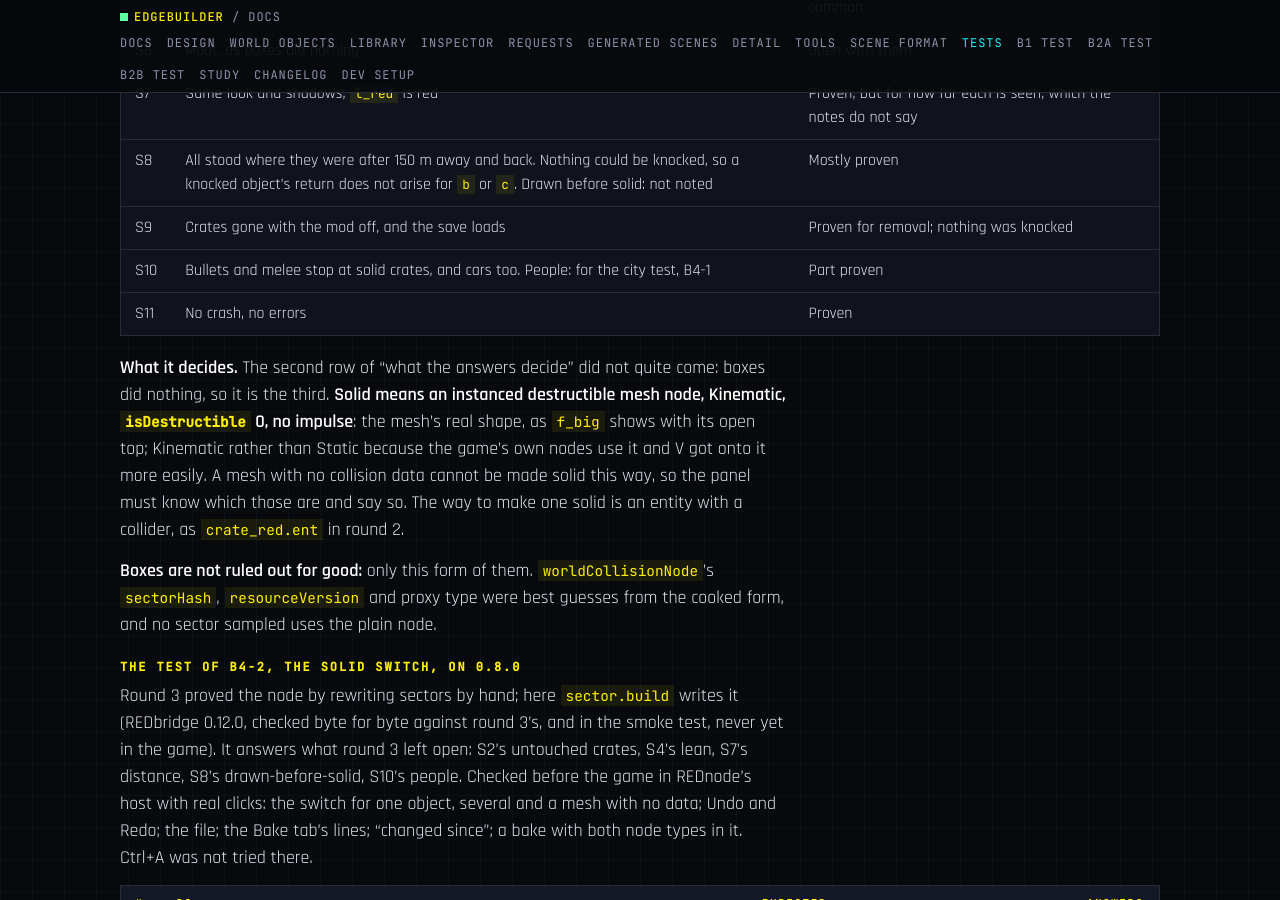
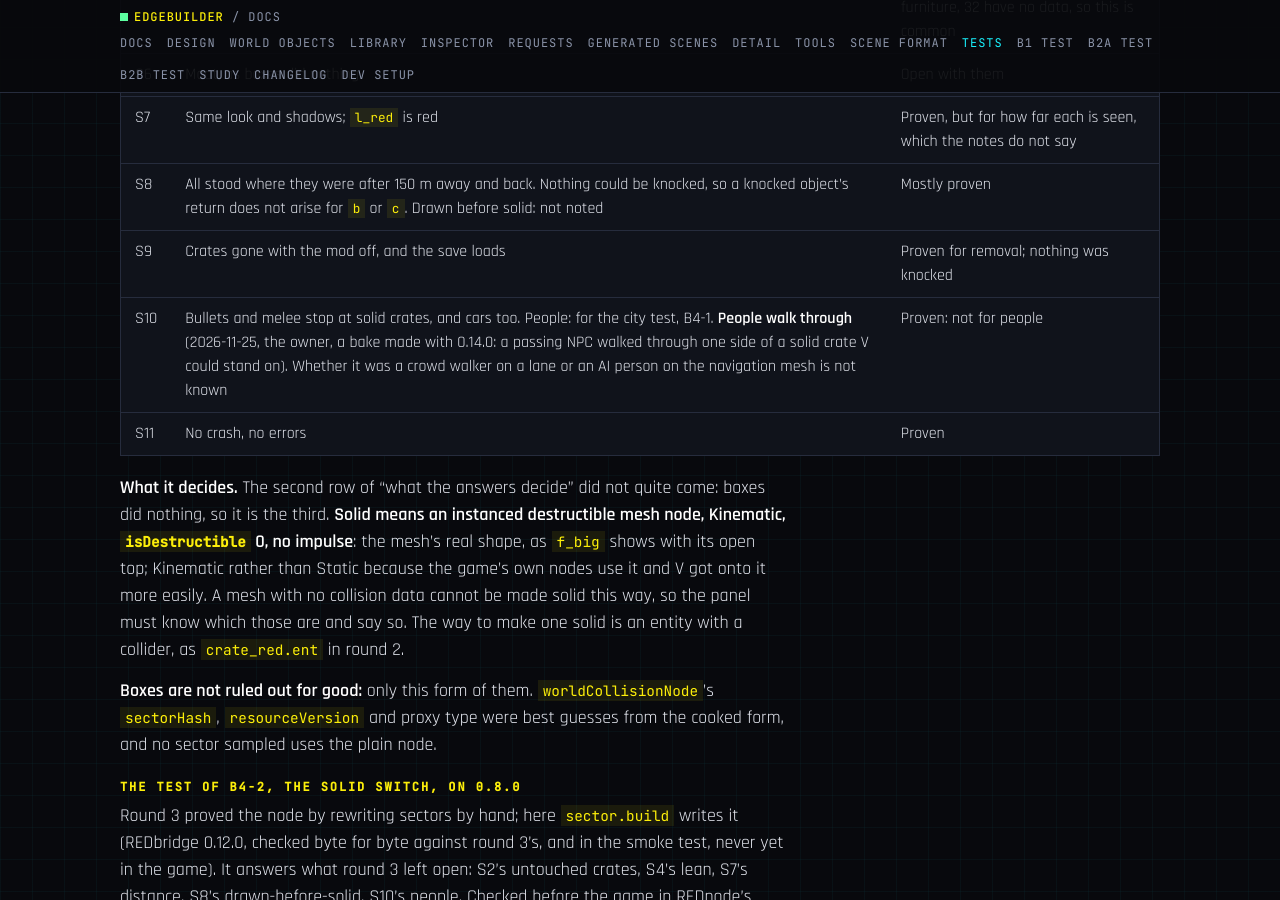
Before and after one commit to Edgemodders/EDGEbuilder, a Jekyll site: the page built from docs/testing.md, in a window 1280 px wide and 900 px high, scrolled down 27333 px. Built offline with Jekyll 4.4.1, drawn with Linux system fonts in a browser that asks for light colours.

Commit message:
Testing: S10's people walk through a solid baked crate (seen 2026-11-25)
Co-Authored-By: Claude Opus 5.5 <noreply@anthropic.com>

```diff
--- a/docs/testing.md
+++ b/docs/testing.md
@@ -500,7 +500,7 @@ The logs: all five game starts of the test loaded; ArchiveXL merged the block in
 | S7 | Same look and shadows; `l_red` is red | Proven, but for how far each is seen, which the notes do not say |
 | S8 | All stood where they were after 150 m away and back. Nothing could be knocked, so a knocked object's return does not arise for `b` or `c`. Drawn before solid: not noted | Mostly proven |
 | S9 | Crates gone with the mod off, and the save loads | Proven for removal; nothing was knocked |
-| S10 | Bullets and melee stop at solid crates, and cars too. People: for the city test, B4-1 | Part proven |
+| S10 | Bullets and melee stop at solid crates, and cars too. People: for the city test, B4-1. **People walk through** (2026-11-25, the owner, a bake made with 0.14.0: a passing NPC walked through one side of a solid crate V could stand on). Whether it was a crowd walker on a lane or an AI person on the navigation mesh is not known | Proven: not for people |
 | S11 | No crash, no errors | Proven |
 
 **What it decides.** The second row of "what the answers decide" did not quite come: boxes did nothing, so it is the third. **Solid means an instanced destructible mesh node, Kinematic, `isDestructible` 0, no impulse**: the mesh's real shape, as `f_big` shows with its open top; Kinematic rather than Static because the game's own nodes use it and V got onto it more easily. A mesh with no collision data cannot be made solid this way, so the panel must know which those are and say so. The way to make one solid is an entity with a collider, as `crate_red.ent` in round 2.
```
